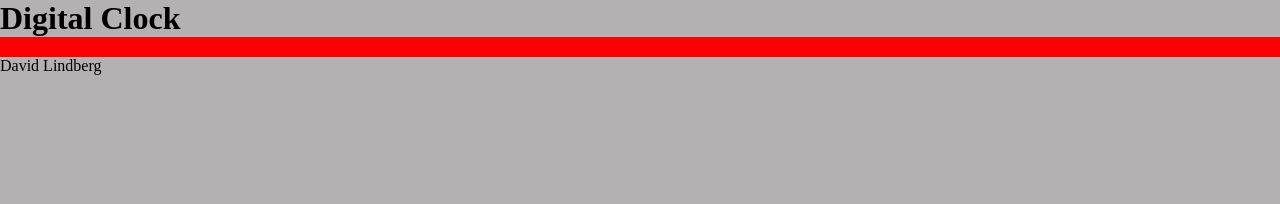
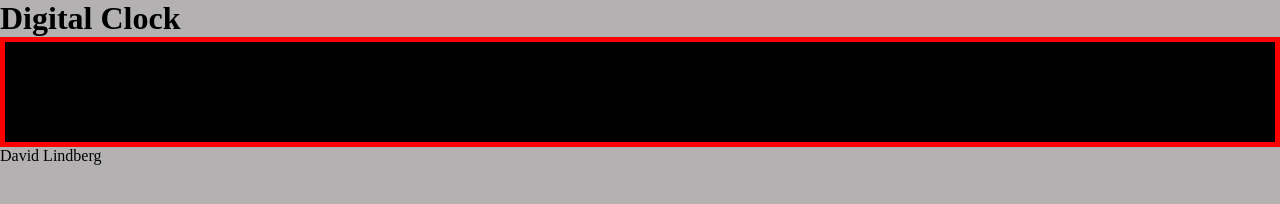
Before and after one commit to TheDaveWave/digital-clock-wip, a plain HTML site: page index.html in a window 1280 px wide. Drawn offline with Linux system fonts and the light colour scheme.

Commit message:
configured clock housing css

```diff
--- a/main.css
+++ b/main.css
@@ -5,18 +5,17 @@
 }
 
 body {
-    background-color: rgb(179, 177, 177);
+    background: rgb(179, 177, 177);
     display: block;
 }
 
 .box {
     position: relative;
-    border: 10px solid red;
+    border: 5px solid red;
+    background: none;
 }
 
 .clock-housing {
-    position: absolute;
-    background-color: black;
-    margin: 50 50 50 50;
-    padding: 20;
+    background: black;
+    padding: 50px;
 }
```
